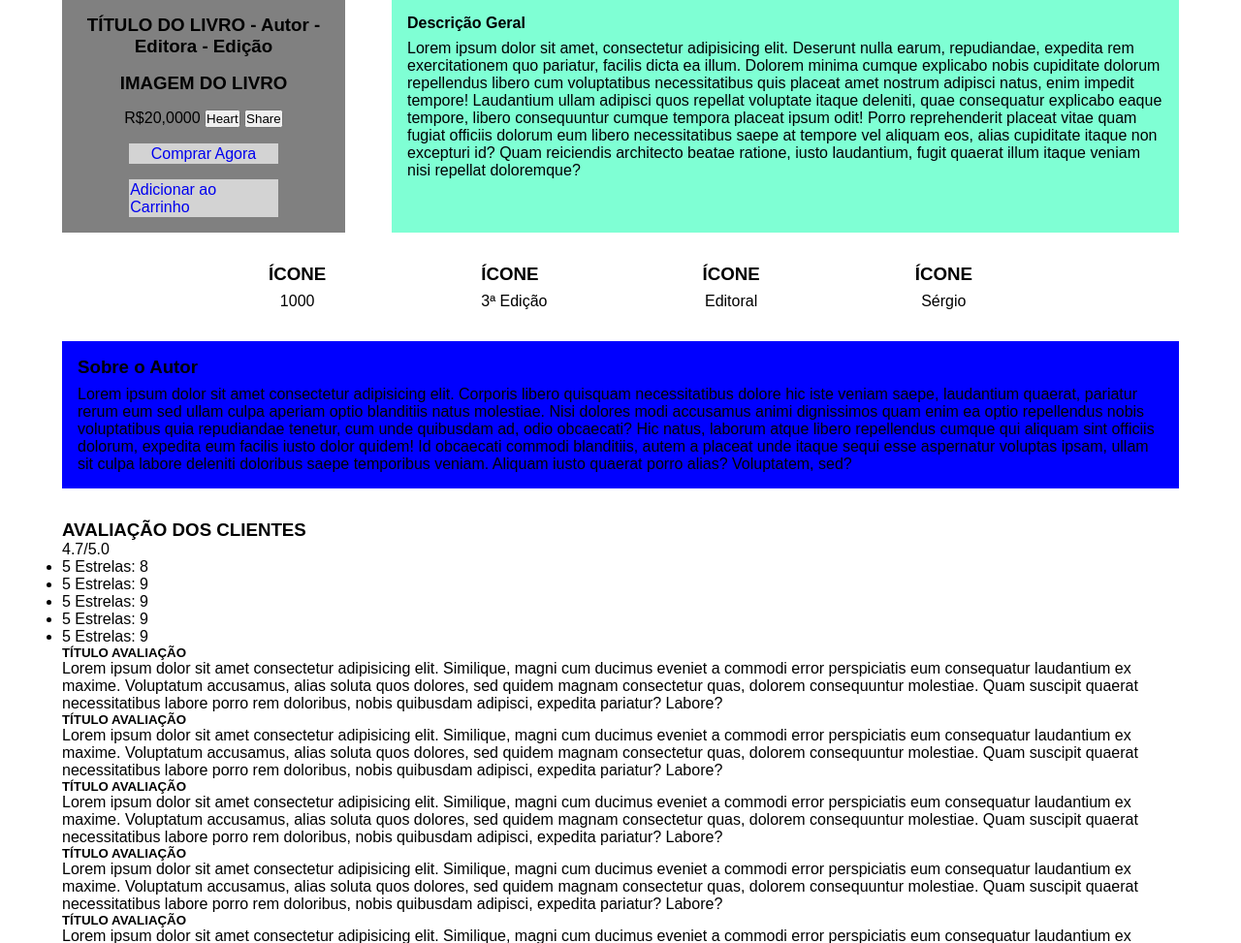
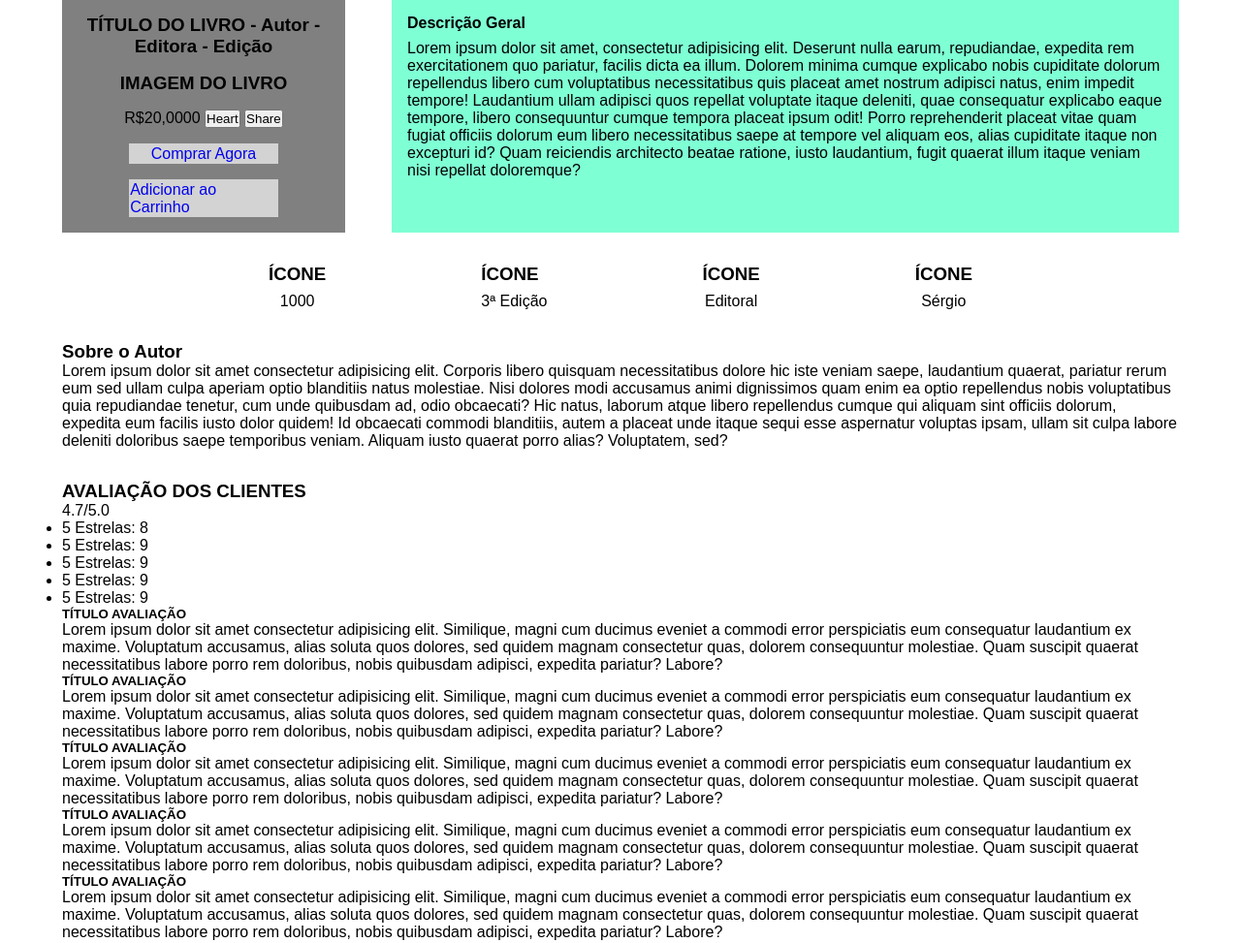
Before and after one commit to rodrigo-fullstack/jovem-pagina, a PHP site: page /produto_selecionado.html in a window 1280 px wide. Shown: the part 145-1118 px from the top of the page at 97% size. Run offline with PHP 8.4, Linux system fonts and the light colour scheme.

Commit message:
format (file): Componente .book-select-author

```diff
--- a/assets/css/main.css
+++ b/assets/css/main.css
@@ -12,13 +12,7 @@ main{
     padding: 4rem;
 }
 
-.book-select-author{
-    display: flex;
-    flex-direction: column;
-    gap: 0.5rem;
-    background-color: blue;
-    padding: 1rem;
-}
+
 
 .btn-container{
     display: flex;
```
Also changed, not shown: assets/css/book-select-author.css (added, +7 -0 lines).
